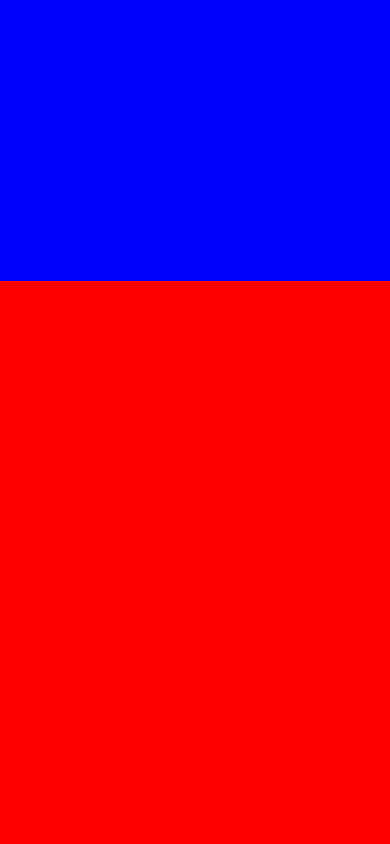
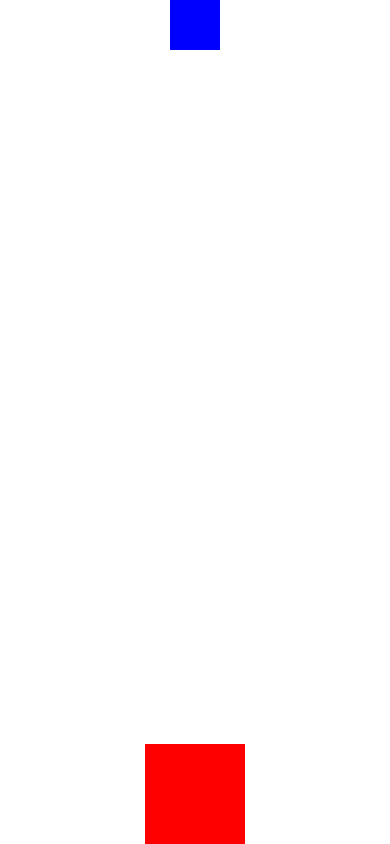
Before and after one commit to onMyWay520/RNStudy, a React Native app in the folder RNStudy/: screen / in a window 390 px wide. Built offline with nearby package versions, Linux system fonts and the light colour scheme.

Commit message:
Flexbox布局, flexDirection, justifyContent, alignItems

```diff
--- a/RNStudy/App.js
+++ b/RNStudy/App.js
@@ -15,11 +15,12 @@ import {
 export default class App extends Component<{}> {
   render() {
     return (
-        <View style={{flex:1}} >
-            {/*<View style={{width:50,height:50,backgroundColor:'blue'}}/>*/}
-            {/*<View style={{width:100,height:100,backgroundColor:'red'}}/>*/}
-            <View style={{flex:1,backgroundColor:'blue'}}/>
-            <View style={{flex:2,backgroundColor:'red'}}/>
+        // row column
+        <View style={{flex:1,flexDirection:'column',justifyContent:'space-between', alignItems:'center'}} >
+            <View style={{width:50,height:50,backgroundColor:'blue'}}/>
+            <View style={{width:100,height:100,backgroundColor:'red'}}/>
+            {/*<View style={{flex:1,backgroundColor:'blue'}}/>*/}
+            {/*<View style={{flex:2,backgroundColor:'red'}}/>*/}
         </View>
 
     );
```
